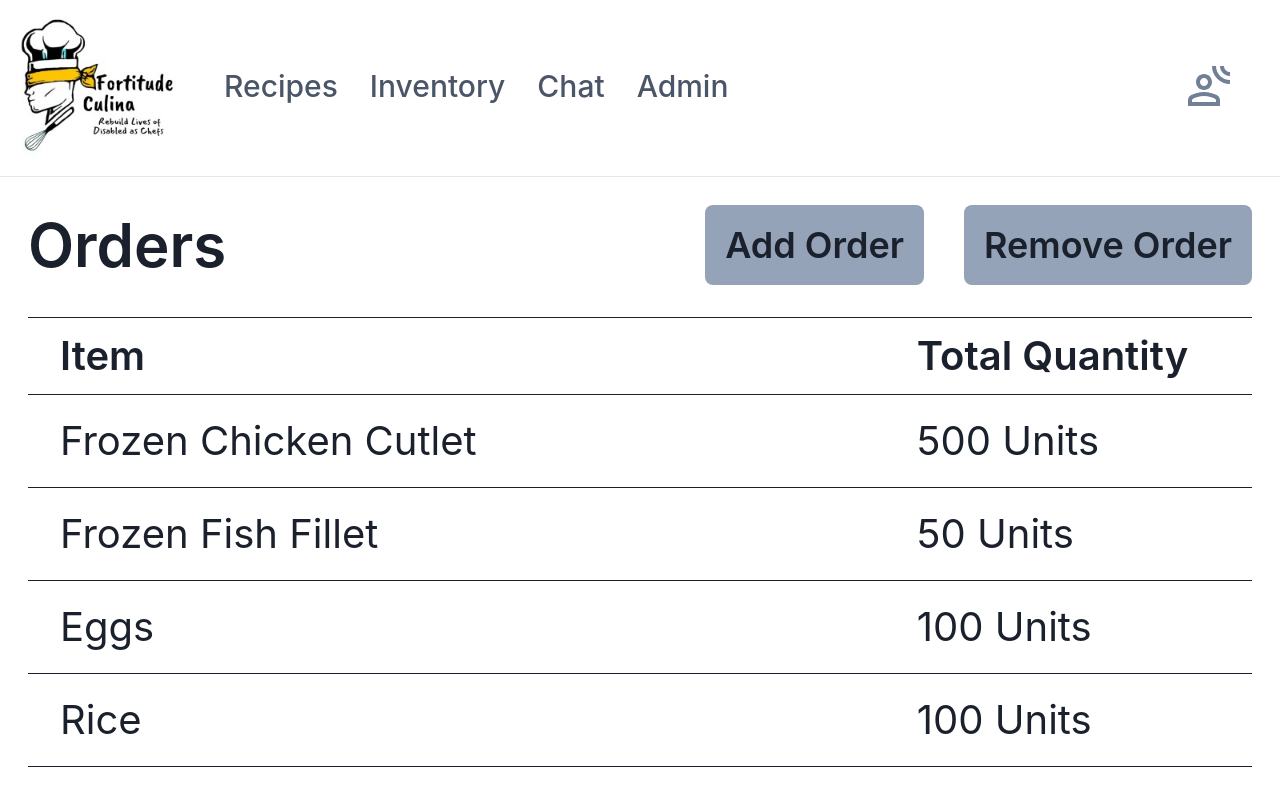
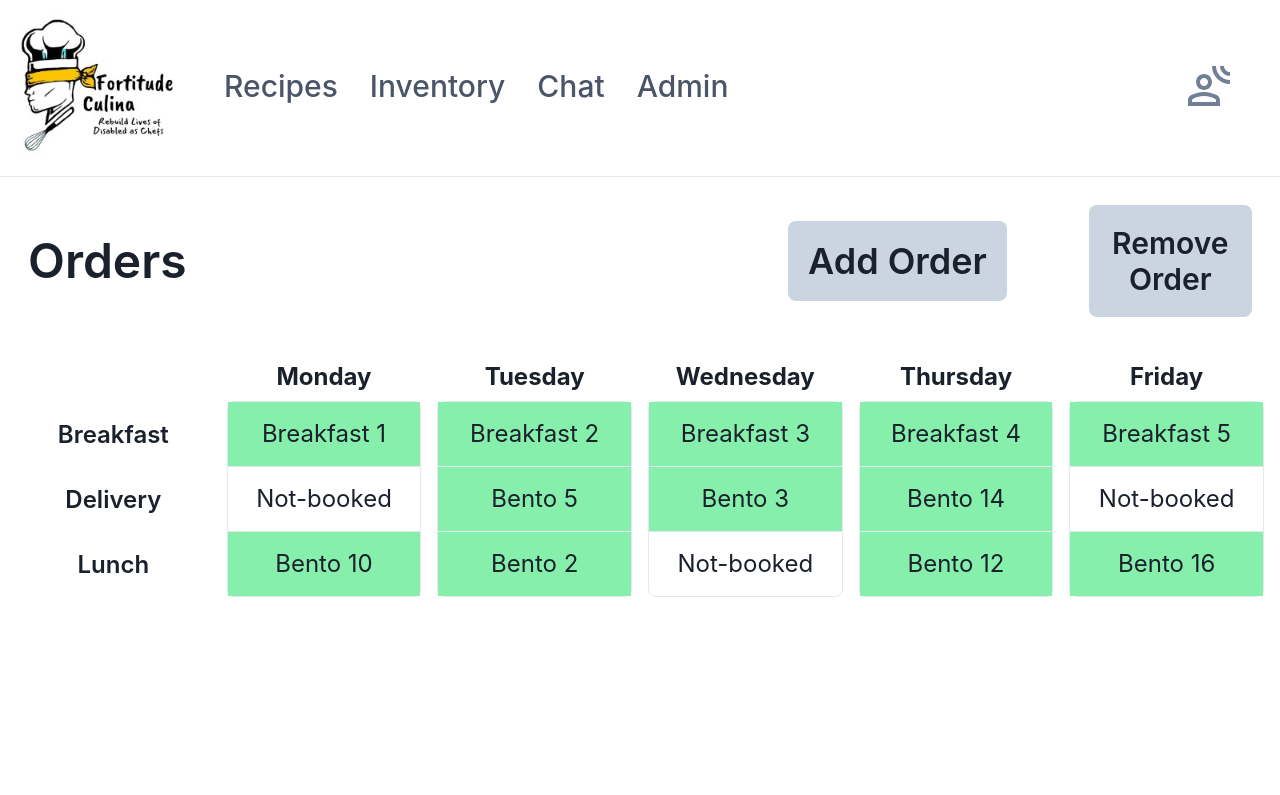
Before and after one commit to singapore2024/Team-3, a Next.js app in the folder cfg-team3/: page /orders in a window 1280 px wide. Shown: the top 795 px of the page. Built offline with nearby package versions, Linux system fonts and the light colour scheme.

Commit message:
Fix orders page

```diff
--- a/cfg-team3/src/components/Navbar.tsx
+++ b/cfg-team3/src/components/Navbar.tsx
@@ -295,11 +295,6 @@ const NAV_ITEMS: Array<NavItem> = [
         subLabel: "View your inventory",
         href: "/inventory",
       },
-      {
-        label: "Calculator",
-        subLabel: "Calculating your bulk orders",
-        href: "/calculator",
-      },
     ],
   },
   {
@@ -315,7 +310,6 @@ const NAV_ITEMS: Array<NavItem> = [
         subLabel: "Chat with your favorite chefs",
         href: "#",
       },
-
     ],
   },
   {
@@ -331,7 +325,11 @@ const NAV_ITEMS: Array<NavItem> = [
         subLabel: "Manage shifts",
         href: "/shifts",
       },
-
+      {
+        label: "Calculator",
+        subLabel: "Calculating your bulk orders",
+        href: "/calculator",
+      },
     ],
   },
 ];
--- a/cfg-team3/src/pages/orders.tsx
+++ b/cfg-team3/src/pages/orders.tsx
@@ -1,37 +1,50 @@
-"use client";
-
 import WithSubnavigation from "@/components/Navbar";
-import { Button, HStack, Input, Select } from "@chakra-ui/react";
-import {useState} from 'react';
 import {
   Dialog,
   DialogContent,
   DialogDescription,
+  DialogFooter,
   DialogHeader,
   DialogTitle,
   DialogTrigger,
-    DialogFooter
-  } from "@/components/ui/dialog"
+} from "@/components/ui/dialog";
+import { Button, HStack, Input, Select } from "@chakra-ui/react";
+import { useState } from "react";
 
+const days = ["Monday", "Tuesday", "Wednesday", "Thursday", "Friday"];
 
+const slotNames = ["Breakfast", "Delivery", "Lunch"];
 
+// Sample data to populate the slots
+const slotContents = [
+  ["Breakfast 1", "", "Bento 10"],
+  ["Breakfast 2", "Bento 5", "Bento 2"],
+  ["Breakfast 3", "Bento 3", ""],
+  ["Breakfast 4", "Bento 14", "Bento 12"],
+  ["Breakfast 5", "", "Bento 16"],
+];
 
-export default function Orders() {
-    const [items, setItems] = useState([{ id: 1, selectedItem: '', quantity: 1 }]);
+export default function orders() {
+  const [items, setItems] = useState([
+    { id: 1, selectedItem: "", quantity: 1 },
+  ]);
 
   const handleItemChange = (index, field, value) => {
     const newItems = [...items];
-        newItems[index][field] = field === 'quantity' ? Number(value) : value;
+    newItems[index][field] = field === "quantity" ? Number(value) : value;
     setItems(newItems);
   };
 
   const addItem = () => {
-        setItems([...items, { id: items.length + 1, selectedItem: '', quantity: 1 }]);
+    setItems([
+      ...items,
+      { id: items.length + 1, selectedItem: "", quantity: 1 },
+    ]);
   };
 
   const handleSave = () => {
     // Handle save logic here, like sending data to an API
-        console.log('Items:', items);
+    console.log("Items:", items);
     // Close the dialog after saving (if needed)
   };
   return (
@@ -39,54 +52,14 @@ export default function Orders() {
       <WithSubnavigation />
       <div className="flex flex-col p-7">
         <div className="flex flex-row justify-between items-center font-semibold">
-          <h1 className="text-6xl">Orders</h1>
+          <h1 className="text-5xl">Orders</h1>
           <div className="flex flex-row gap-10">
-            <button className="bg-slate-400 p-5 text-4xl rounded-lg">
+            <Dialog>
+              <DialogTrigger asChild>
+                <HStack w="full" justifyContent="center" alignItems={"center"}>
+                  <button className="bg-slate-300 p-5 text-4xl rounded-lg">
                     Add Order
                   </button>
-            <button className="bg-slate-400 p-5 text-4xl rounded-lg">
-              Remove Order
-            </button>
-          </div>
-        </div>{" "}
-        <table className="dashboard-table my-8">
-          <thead>
-            <tr>
-              <th className="expand">Item</th>
-              <th>Total Quantity</th>
-            </tr>
-          </thead>
-          <tbody>
-            <tr>
-              <td>Frozen Chicken Cutlet</td>
-              <td>500 Units</td>
-            </tr>
-            <tr>
-              <td>Frozen Fish Fillet</td>
-              <td>50 Units</td>
-            </tr>
-            <tr>
-              <td>Eggs</td>
-              <td>100 Units</td>
-            </tr>
-            <tr>
-              <td>Rice</td>
-              <td>100 Units</td>
-            </tr>
-            <tr>
-              <td>Soya Sauce</td>
-              <td>100 Units</td>
-            </tr>
-            <tr>
-              <td>Vegetables</td>
-              <td>100 Units</td>
-            </tr>
-          </tbody>
-        </table>
-        <Dialog>
-            <DialogTrigger asChild>
-                <HStack w="full" justifyContent="center" alignItems={'center'}>
-                <Button variant="outline" size='lg' width='16rem'>Edit Order</Button>
                 </HStack>
               </DialogTrigger>
               <DialogContent className="sm:max-w-[425px]">
@@ -112,7 +85,11 @@ export default function Orders() {
                           id={`item-${item.id}`}
                           value={item.selectedItem}
                           onChange={(e) =>
-                                        handleItemChange(index, 'selectedItem', e.target.value)
+                            handleItemChange(
+                              index,
+                              "selectedItem",
+                              e.target.value
+                            )
                           }
                           className="mt-1 block w-full border border-gray-300 rounded-md shadow-sm focus:border-blue-500 focus:ring focus:ring-blue-200"
                         >
@@ -135,7 +112,7 @@ export default function Orders() {
                           id={`quantity-${item.id}`}
                           value={item.quantity}
                           onChange={(e) =>
-                                        handleItemChange(index, 'quantity', e.target.value)
+                            handleItemChange(index, "quantity", e.target.value)
                           }
                           className="mt-1 block w-full border border-gray-300 rounded-md shadow-sm focus:border-blue-500 focus:ring focus:ring-blue-200"
                         >
@@ -164,15 +141,52 @@ export default function Orders() {
                 </div>
 
                 <DialogFooter>
-                    <Button variant="secondary" onClick={handleSave} type="button">
+                  <Button
+                    variant="secondary"
+                    onClick={handleSave}
+                    type="button"
+                  >
                     Save Order
                   </Button>
                 </DialogFooter>
               </DialogContent>
             </Dialog>
+            <button className="bg-slate-300 p-5 text-3xl rounded-lg">
+              Remove Order
+            </button>
+          </div>
+        </div>
+      </div>
+      <div className="grid grid-cols-6 gap-4 p-4 text-2xl">
+        {/* Column for slot names */}
+        <div className="flex flex-col justify-around">
+          <div className="font-bold text-center mb-2"></div>
+          {slotNames.map((slot) => (
+            <div key={slot} className="font-semibold text-center">
+              {slot}
+            </div>
+          ))}
+        </div>
 
+        {/* Columns for each day */}
+        {days.map((day, dayIndex) => (
+          <div key={day} className="flex flex-col">
+            <div className="font-bold text-center mb-2">{day}</div>
+            <div className="flex-grow border rounded-lg">
+              {slotContents[dayIndex].map((content, index) => (
+                <div
+                  key={index}
+                  className={`border-b last:border-b-0 p-4 flex justify-center items-center transition duration-200 cursor-pointer ${
+                    content ? "bg-green-300" : "hover:bg-gray-100"
+                  }`}
+                >
+                  {content ? content : "Not-booked"}
                 </div>
-      ;
+              ))}
+            </div>
+          </div>
+        ))}
+      </div>
     </>
   );
 }
```
Also changed, not shown: 1 other file (tests, documents, lock files or other folders). Lines whose indentation alone changed are shown as unchanged.
